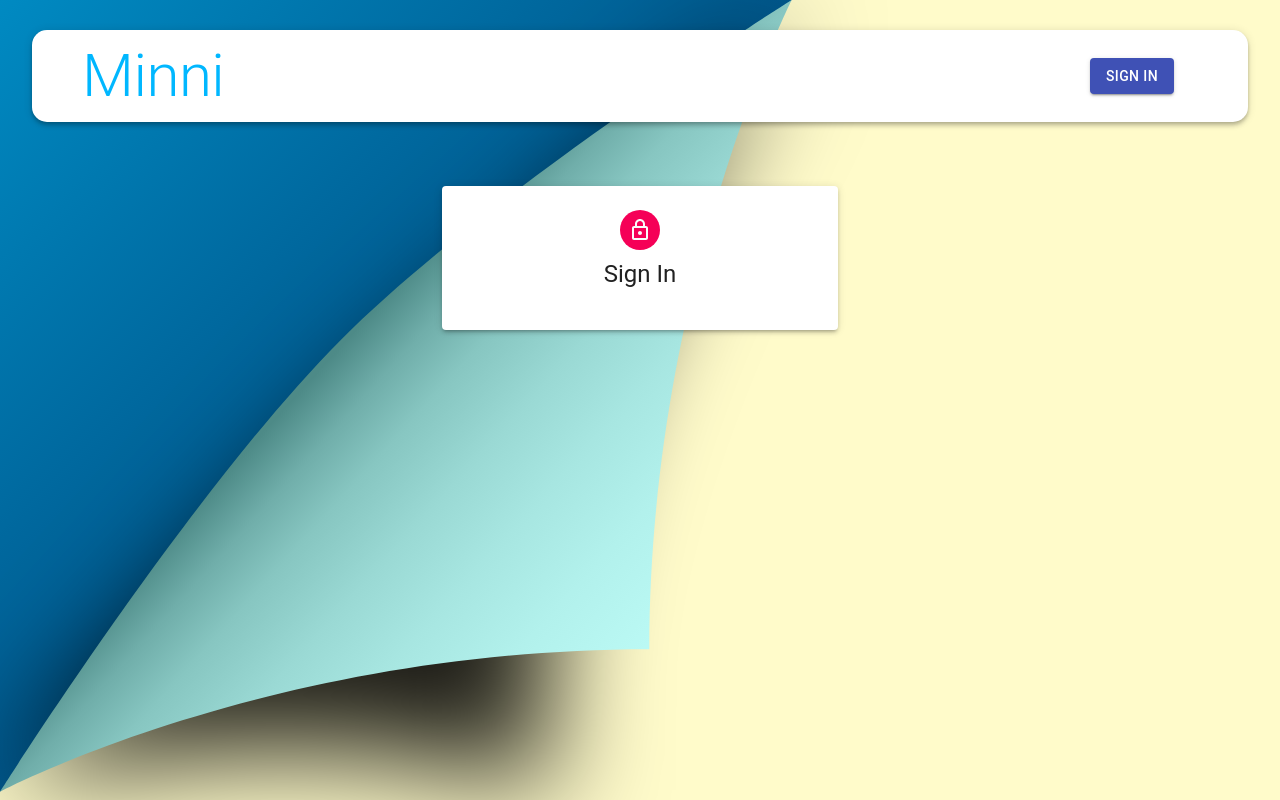
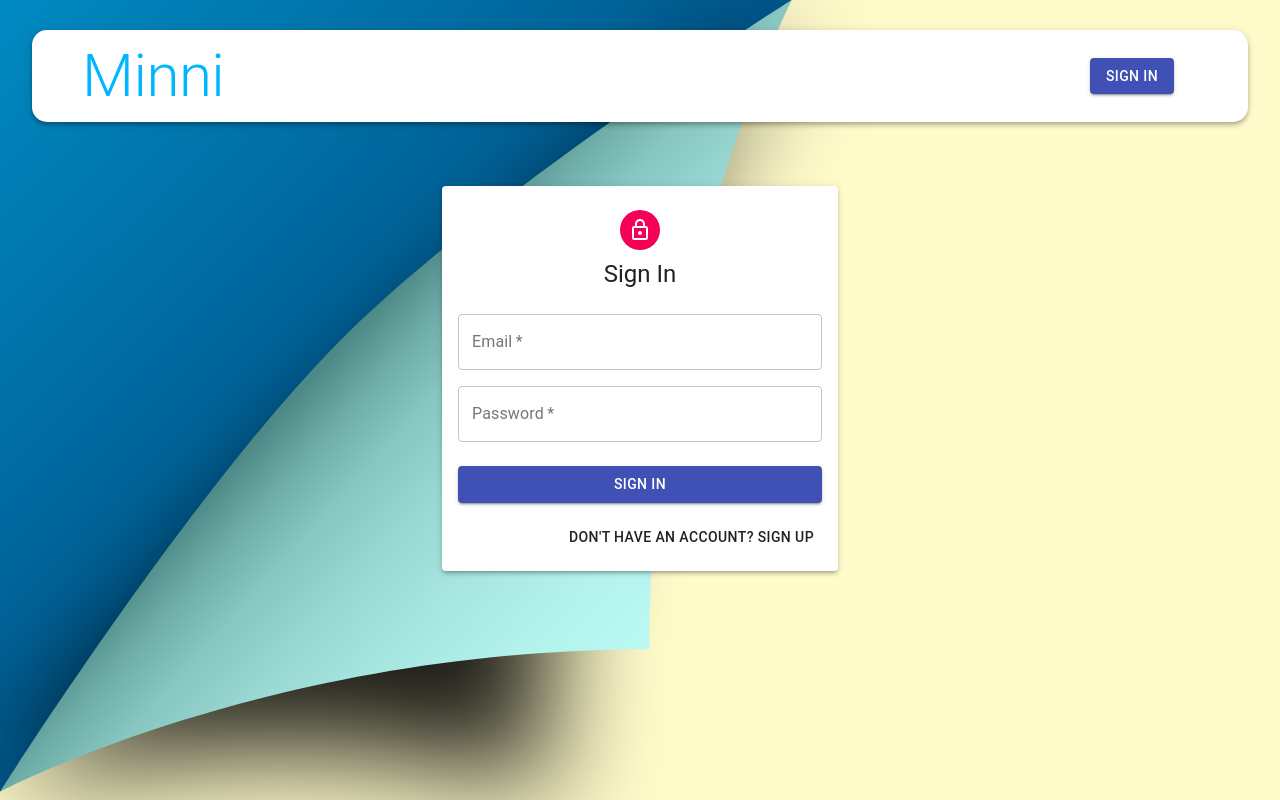
Before and after one commit to Dhi1ka/minni-app, a React (Create React App) app in the folder client/: page /auth in a window 1280 px wide. Built offline with nearby package versions, Linux system fonts and the light colour scheme.

Commit message:
init input component

```diff
--- a/client/src/components/Auth/Auth.js
+++ b/client/src/components/Auth/Auth.js
@@ -1,4 +1,4 @@
-import React from "react";
+import * as React from "react";
 import {
   Avatar,
   Button,
@@ -6,17 +6,26 @@
   Grid,
   Typography,
   Container,
-  TextField,
 } from "@material-ui/core";
 import LockOutlinedIcon from "@material-ui/icons/LockOutlined";
 
 import useStyle from "./styles";
+import Input from "./Input";
 
 const Auth = () => {
   const classes = useStyle();
-  const isSignup = false;
+  const [showPassword, setShowPassword] = React.useState(false);
+  const [isSignup, setIsSignup] = React.useState(false);
+
   const handleSubmit = () => {};
   const handleChange = () => {};
+  const handleShowPassword = () =>
+    setShowPassword((prevShowPassword) => !prevShowPassword);
+
+  const switchMode = () => {
+    setIsSignup((prevIsSignup) => !prevIsSignup);
+    handleShowPassword(false);
+  };
 
   return (
     <Container component="main" maxWidth="xs">
@@ -31,22 +40,60 @@
           <Grid container spacing={2}>
             {isSignup && (
               <>
-                <TextField
+                <Input
                   name="firstName"
                   label="First Name"
                   handleChange={handleChange}
                   autoFocus
-                  xs={6}
+                  half
                 />
-                <TextField
+                <Input
                   name="lastName"
                   label="Last Name"
                   handleChange={handleChange}
-                  autoFocus
-                  xs={6}
+                  half
                 />
               </>
             )}
+            <Input
+              name="email"
+              label="Email"
+              handleChange={handleChange}
+              type="email"
+            />
+            <Input
+              name="password"
+              label="Password"
+              handleChange={handleChange}
+              type={showPassword ? "text" : "password"}
+              handleShowPassword={handleShowPassword}
+            />
+            {isSignup && (
+              <Input
+                name="confirmPassword"
+                label="Repeat Password"
+                handleChange={handleChange}
+                type="password"
+              />
+            )}
+          </Grid>
+          <Button
+            type="submit"
+            fullWidth
+            variant="contained"
+            color="primary"
+            className={classes.submit}
+          >
+            {isSignup ? "Sign Up" : "Sign In"}
+          </Button>
+          <Grid container justifyContent="flex-end">
+            <Grid item>
+              <Button onClick={switchMode}>
+                {isSignup
+                  ? "Already have account? Sign In"
+                  : "Don't have an account? Sign Up"}
+              </Button>
+            </Grid>
           </Grid>
         </form>
       </Paper>
--- /dev/null
+++ b/client/src/components/Auth/Input.js
@@ -0,0 +1,42 @@
+import React from "react";
+import { TextField, Grid, InputAdornment, IconButton } from "@material-ui/core";
+import Visibility from "@material-ui/icons/Visibility";
+import VisibilityOff from "@material-ui/icons/VisibilityOff";
+
+const Input = ({
+  name,
+  handleChange,
+  label,
+  autoFocus,
+  half,
+  handleShowPassword,
+  type,
+}) => {
+  return (
+    <Grid item xs={12} sm={half ? 6 : 12}>
+      <TextField
+        name={name}
+        onChange={handleChange}
+        variant="outlined"
+        required
+        fullWidth
+        label={label}
+        autoFocus={autoFocus}
+        type={type}
+        inputProps={
+          name === "password" && {
+            endAdornment: (
+              <InputAdornment position="end">
+                <IconButton onClick={handleShowPassword}>
+                  {type === "password" ? <Visibility /> : <VisibilityOff />}
+                </IconButton>
+              </InputAdornment>
+            ),
+          }
+        }
+      />
+    </Grid>
+  );
+};
+
+export default Input;
```
